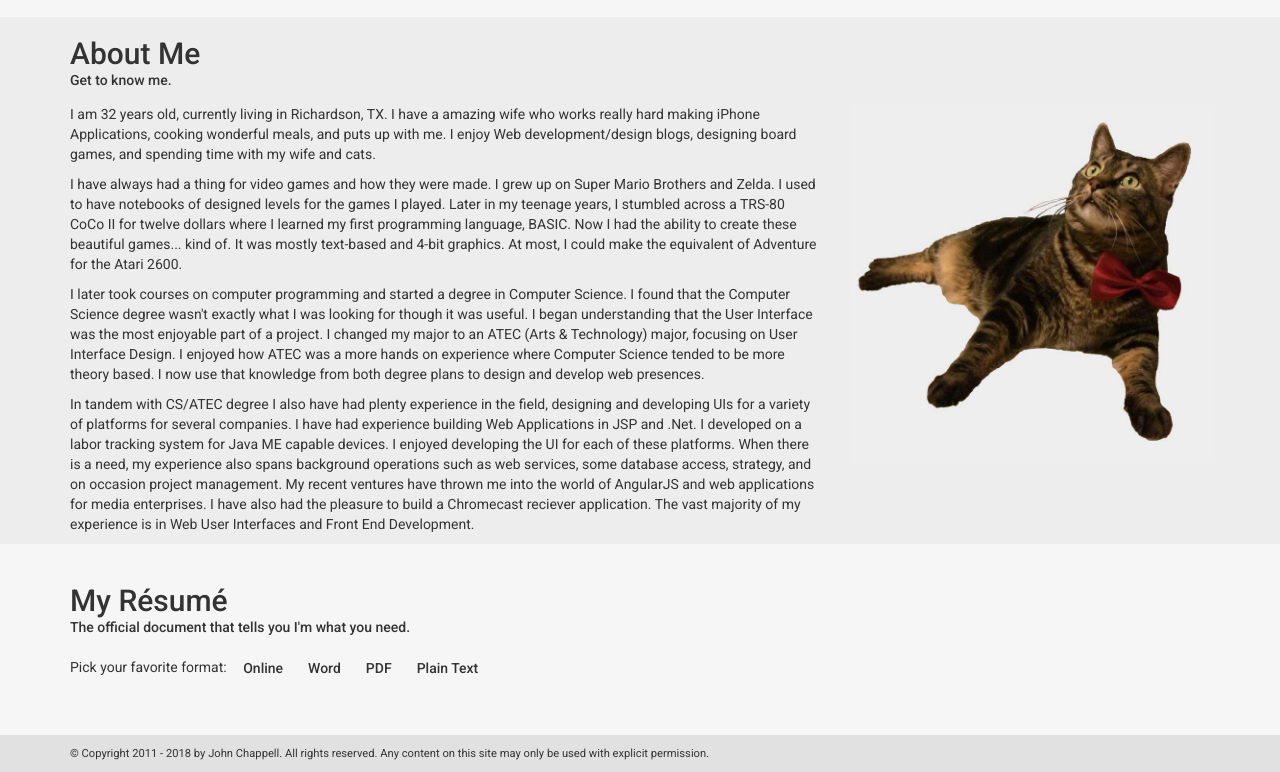
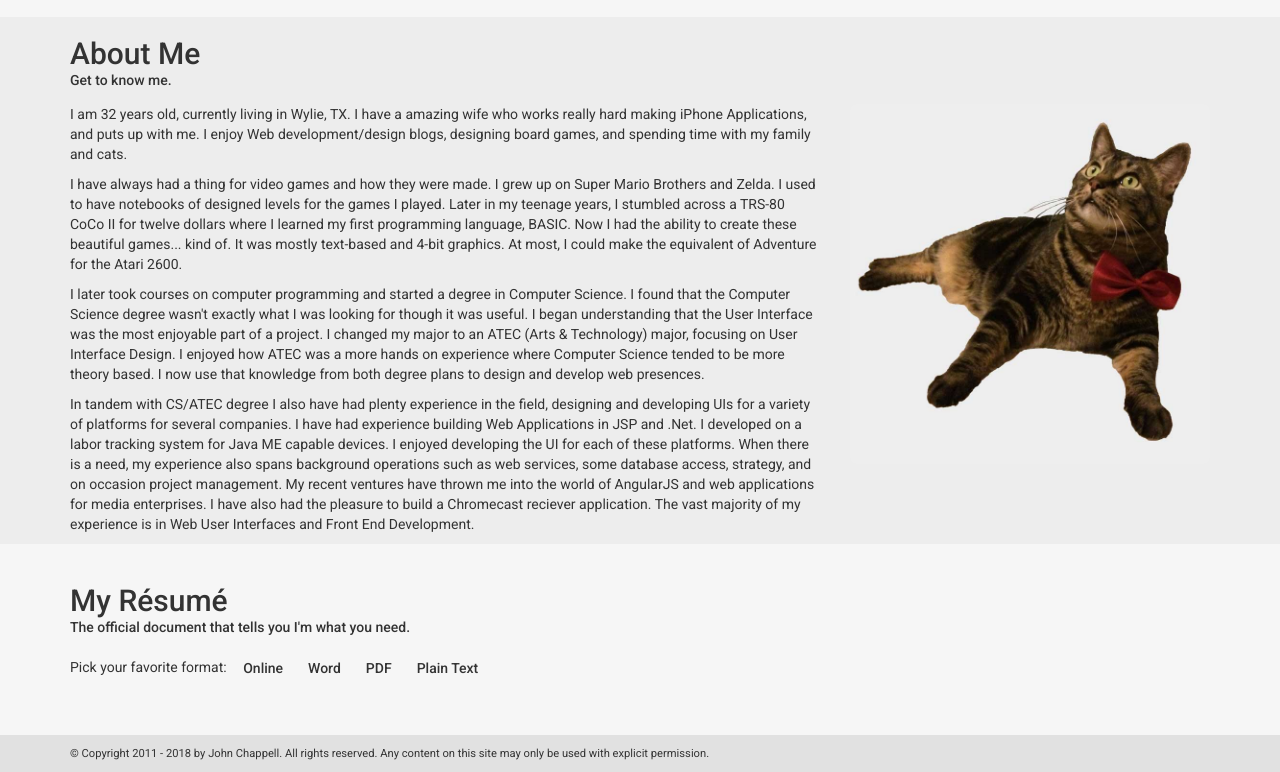
Before and after one commit to aljopro/aljopro.github.io, a plain HTML site: page index.html in a window 1280 px wide. Shown: the part 1585-2357 px from the top of the page. Drawn offline with Linux system fonts and the light colour scheme; files that its build step writes are made by us from their sources.

Commit message:
Update index.html

```diff
--- a/index.html
+++ b/index.html
@@ -142,10 +142,10 @@
                     <p>
                         I am
                         <script>document.write(Math.floor((Date.now() - 488297520000) / 3.15569e10).toString())</script>
-                        years old, currently living in Richardson, TX. I have a amazing wife who works really hard
+                        years old, currently living in Wylie, TX. I have a amazing wife who works really hard
                         making
-                        iPhone Applications, cooking wonderful meals, and puts up with me. I enjoy Web
-                        development/design blogs, designing board games, and spending time with my wife and cats.
+                        iPhone Applications, and puts up with me. I enjoy Web
+                        development/design blogs, designing board games, and spending time with my family and cats.
                     </p>
 
                     <p>
@@ -223,7 +223,6 @@
     </div>
 </footer>
 
-<!-- Google Analytics: change UA-XXXXX-X to be your site's ID. -->
 <script>
     (function (b, o, i, l, e, r) {
         b.GoogleAnalyticsObject = l;
```
